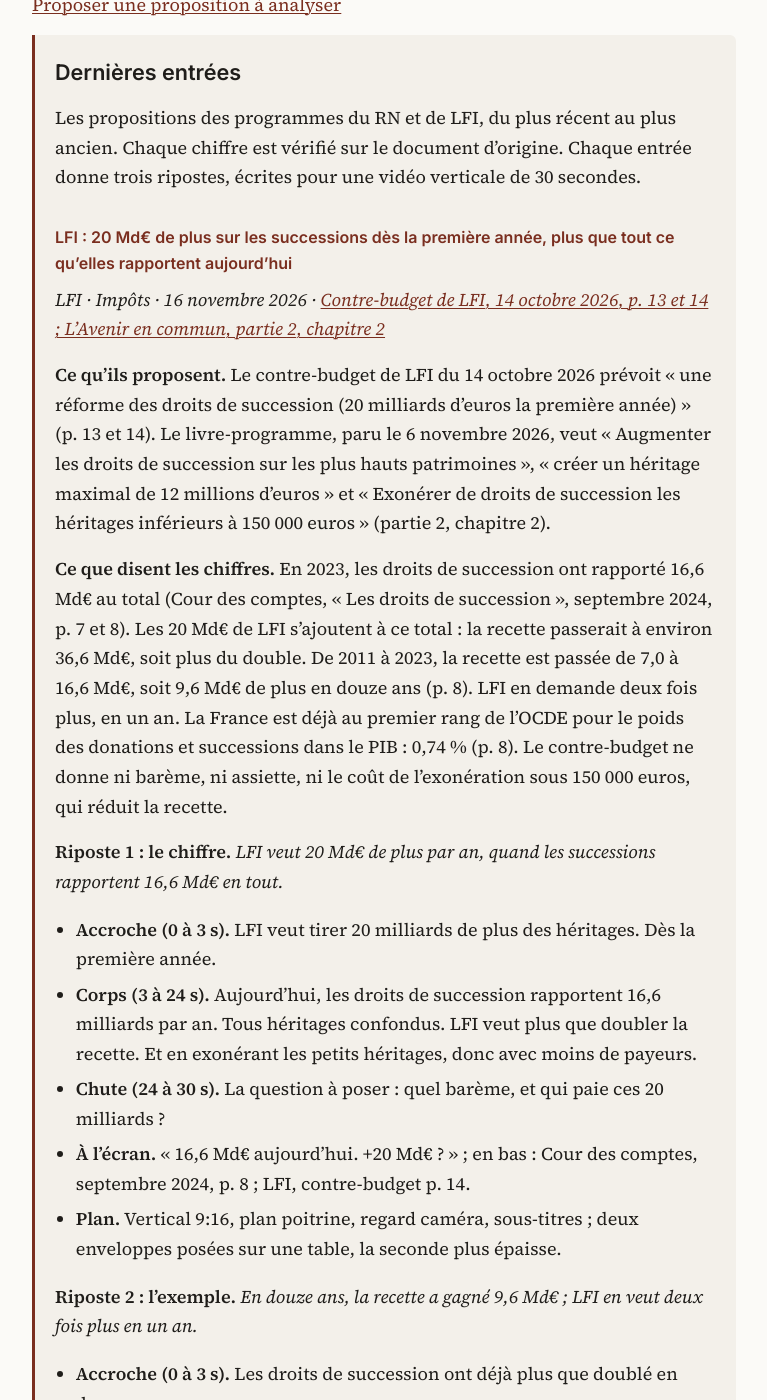
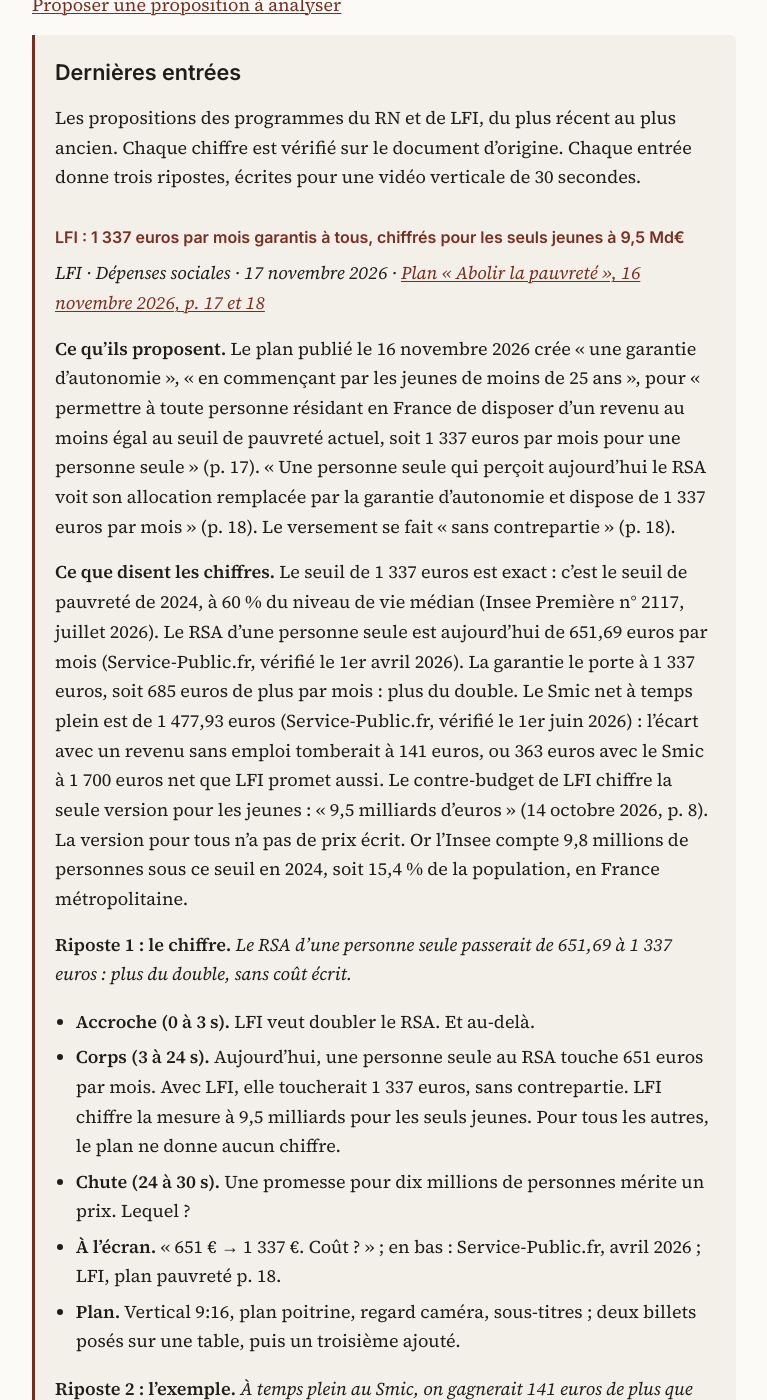
Before and after one commit to ajoly35/riposte-programmes, a Jekyll site: the page built from index.md, in a window 1280 px wide and 1400 px high, scrolled down 300 px. Shown: the whole window, without its empty margins (256-1023 px from the left). Built offline with Jekyll 4.4.1, drawn with Linux system fonts in a browser that asks for light colours; our own code applies the rules of GitHub Pages for plain Markdown files; some of the changed text lies outside the part shown.

Commit message:
Ripostes du 17 novembre 2026 : LFI, garantie d'autonomie à 1 337 euros
Co-Authored-By: Claude Opus 5.5 <noreply@anthropic.com>
Claude-Session: https://claude.ai/code/session_01G6bx5RikdjbJCUZxrLUFUe

```diff
--- a/_includes/latest.md
+++ b/_includes/latest.md
@@ -1,4 +1,37 @@
 Les propositions des programmes du RN et de LFI, du plus récent au plus ancien. Chaque chiffre est vérifié sur le document d'origine. Chaque entrée donne trois ripostes, écrites pour une vidéo verticale de 30 secondes.
+
+### LFI : 1 337 euros par mois garantis à tous, chiffrés pour les seuls jeunes à 9,5 Md€
+
+*LFI · Dépenses sociales · 17 novembre 2026 · [Plan « Abolir la pauvreté », 16 novembre 2026, p. 17 et 18](https://melenchon2027.fr/wp-content/uploads/2026/11/PLAN-ABOLIR-LA-PAUVRETE.pdf)*
+
+**Ce qu'ils proposent.** Le plan publié le 16 novembre 2026 crée « une garantie d'autonomie », « en commençant par les jeunes de moins de 25 ans », pour « permettre à toute personne résidant en France de disposer d'un revenu au moins égal au seuil de pauvreté actuel, soit 1 337 euros par mois pour une personne seule » (p. 17). « Une personne seule qui perçoit aujourd'hui le RSA voit son allocation remplacée par la garantie d'autonomie et dispose de 1 337 euros par mois » (p. 18). Le versement se fait « sans contrepartie » (p. 18).
+
+**Ce que disent les chiffres.** Le seuil de 1 337 euros est exact : c'est le seuil de pauvreté de 2024, à 60 % du niveau de vie médian (Insee Première n° 2117, juillet 2026). Le RSA d'une personne seule est aujourd'hui de 651,69 euros par mois (Service-Public.fr, vérifié le 1er avril 2026). La garantie le porte à 1 337 euros, soit 685 euros de plus par mois : plus du double. Le Smic net à temps plein est de 1 477,93 euros (Service-Public.fr, vérifié le 1er juin 2026) : l'écart avec un revenu sans emploi tomberait à 141 euros, ou 363 euros avec le Smic à 1 700 euros net que LFI promet aussi. Le contre-budget de LFI chiffre la seule version pour les jeunes : « 9,5 milliards d'euros » (14 octobre 2026, p. 8). La version pour tous n'a pas de prix écrit. Or l'Insee compte 9,8 millions de personnes sous ce seuil en 2024, soit 15,4 % de la population, en France métropolitaine.
+
+**Riposte 1 : le chiffre.** *Le RSA d'une personne seule passerait de 651,69 à 1 337 euros : plus du double, sans coût écrit.*
+- **Accroche (0 à 3 s).** LFI veut doubler le RSA. Et au-delà.
+- **Corps (3 à 24 s).** Aujourd'hui, une personne seule au RSA touche 651 euros par mois. Avec LFI, elle toucherait 1 337 euros, sans contrepartie. LFI chiffre la mesure à 9,5 milliards pour les seuls jeunes. Pour tous les autres, le plan ne donne aucun chiffre.
+- **Chute (24 à 30 s).** Une promesse pour dix millions de personnes mérite un prix. Lequel ?
+- **À l'écran.** « 651 € → 1 337 €. Coût ? » ; en bas : Service-Public.fr, avril 2026 ; LFI, plan pauvreté p. 18.
+- **Plan.** Vertical 9:16, plan poitrine, regard caméra, sous-titres ; deux billets posés sur une table, puis un troisième ajouté.
+
+**Riposte 2 : l'exemple.** *À temps plein au Smic, on gagnerait 141 euros de plus que sans travailler.*
+- **Accroche (0 à 3 s).** Travailler à temps plein au Smic, ça rapporterait combien de plus ?
+- **Corps (3 à 24 s).** Le Smic net, c'est 1 478 euros par mois. La garantie de LFI, c'est 1 337 euros, sans emploi et sans contrepartie. L'écart tombe à 141 euros par mois. Même avec le Smic à 1 700 euros promis par LFI, il reste 363 euros.
+- **Chute (24 à 30 s).** Aider ceux qui n'ont rien, oui. Mais le travail doit toujours payer nettement plus.
+- **À l'écran.** « Smic : 1 478 €. Sans travail : 1 337 € » ; en bas : Service-Public.fr, juin 2026 ; LFI, plan pauvreté p. 17.
+- **Plan.** Vertical 9:16, plan poitrine, sous-titres ; deux fiches de paie tenues côte à côte.
+
+**Riposte 3 : la meilleure alternative.** *À vérifier avec le programme. La question à poser : combien coûte la garantie pour tous, et comment le travail reste-t-il plus payant ?*
+- **Accroche (0 à 3 s).** Lutter contre la pauvreté, tout le monde est d'accord. La question, c'est comment.
+- **Corps (3 à 24 s).** 9,8 millions de personnes vivent sous le seuil de pauvreté, selon l'Insee. C'est un record depuis 1996. Une bonne réponse dit trois choses : combien elle coûte, qui la paie, et comment elle ramène vers l'emploi. Le plan de LFI ne répond qu'à la première, et seulement pour les jeunes.
+- **Chute (24 à 30 s).** Sortir de la pauvreté durablement, c'est d'abord par le travail. Chiffrons-le.
+- **À l'écran.** « Coût · Qui paie · Retour à l'emploi » ; en bas : Insee Première n° 2117, juillet 2026.
+- **Plan.** Vertical 9:16, plan poitrine, regard caméra ; trois doigts levés pour les trois questions.
+
+**Position d'Édouard.** À vérifier : aucune position publique sur la garantie d'autonomie ou le niveau du RSA trouvée dans une source primaire pendant cette veille ; l'alternative de la riposte 3 est à valider avec le programme avant tournage.
+
+**Sources.** [LFI, plan « Abolir la pauvreté », 16 novembre 2026, p. 17 et 18](https://melenchon2027.fr/wp-content/uploads/2026/11/PLAN-ABOLIR-LA-PAUVRETE.pdf) ; [LFI, contre-budget du 14 octobre 2026, p. 8](https://melenchon2027.fr/wp-content/uploads/2026/10/Comment-nous-allons-remettre-de-l-ordre-dans-les-comptes-publics.pdf) ; [Insee Première n° 2117, « Niveau de vie et pauvreté en 2024 », juillet 2026](https://www.insee.fr/fr/statistiques/fichier/9019316/ip2117.pdf) ; [Service-Public.fr, RSA, vérifié le 1er avril 2026](https://www.service-public.gouv.fr/particuliers/vosdroits/F19778) ; [Service-Public.fr, Smic, vérifié le 1er juin 2026](https://www.service-public.gouv.fr/particuliers/vosdroits/F2300)
 
 ### LFI : 20 Md€ de plus sur les successions dès la première année, plus que tout ce qu'elles rapportent aujourd'hui
 
```
